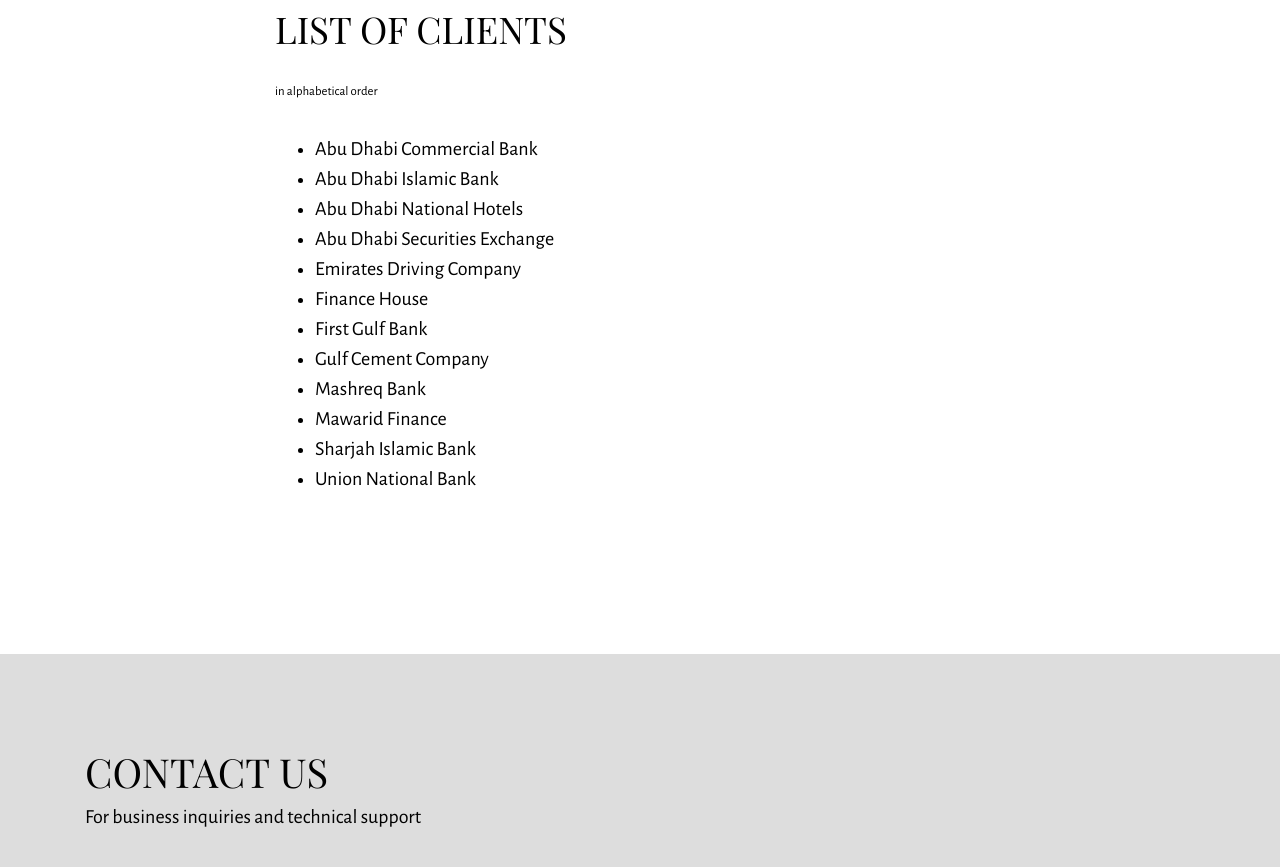
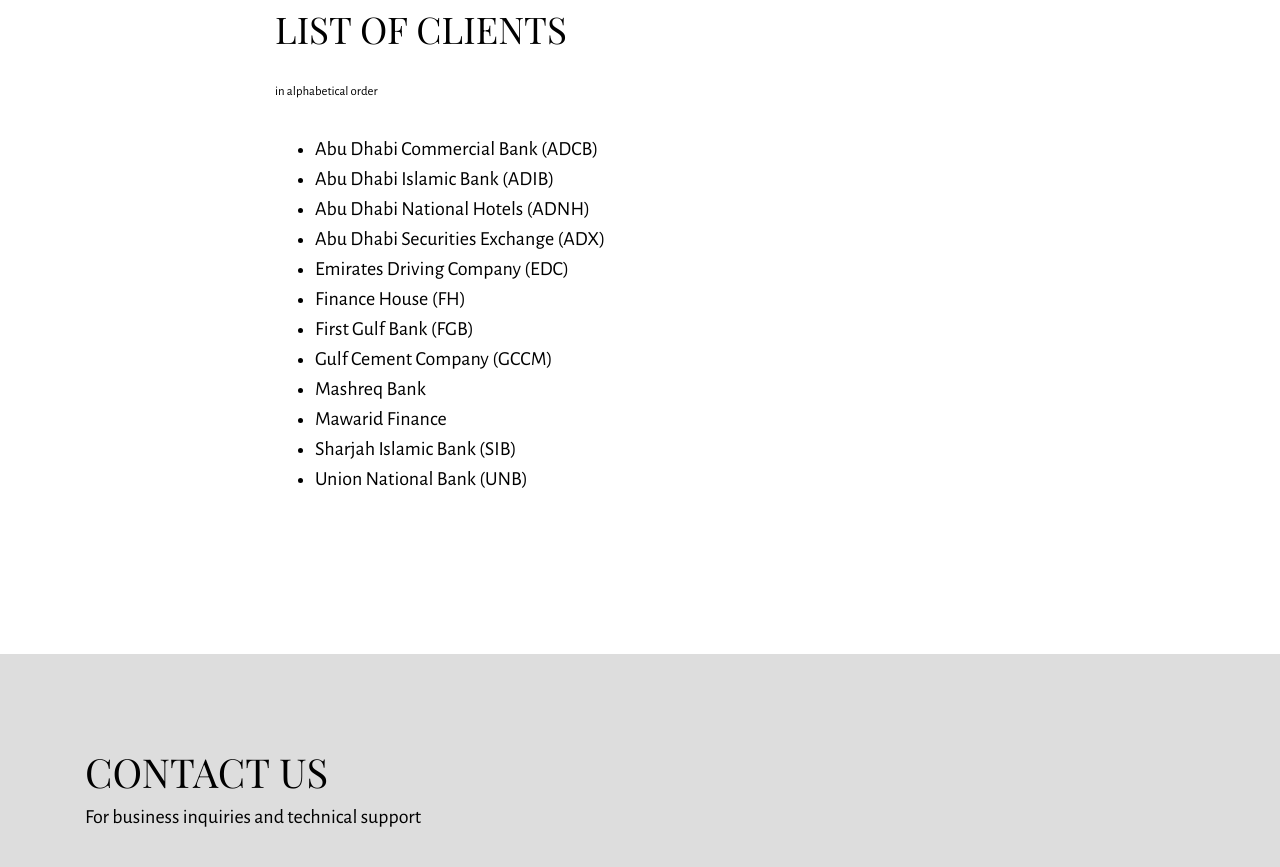
Before and after one commit to QtesLLC/QtesLLC.github.io, a plain HTML site: page index.html in a window 1280 px wide. Shown: the part 2940-3807 px from the top of the page. Drawn offline with nearby package versions, Linux system fonts and the light colour scheme.

Commit message:
Modified Data

```diff
--- a/index.html
+++ b/index.html
@@ -126,7 +126,7 @@
 <section class="mbr-section mbr-section__container mbr-section__container--last" id="content1-m">
     <div class="container">
         <div class="row">
-            <div class="col-md-8 col-md-offset-2 lead"><ul><li>Abu Dhabi Commercial Bank</li><li>Abu Dhabi Islamic Bank</li><li>Abu Dhabi National Hotels</li><li>Abu Dhabi Securities Exchange</li><li>Emirates Driving Company</li><li>Finance House</li><li>First Gulf Bank</li><li>Gulf Cement Company</li><li>Mashreq Bank</li><li>Mawarid Finance</li><li>Sharjah Islamic Bank</li><li>Union National Bank</li></ul></div>
+            <div class="col-md-8 col-md-offset-2 lead"><ul><li>Abu Dhabi Commercial Bank (ADCB)</li><li>Abu Dhabi Islamic Bank (ADIB)</li><li>Abu Dhabi National Hotels (ADNH)</li><li>Abu Dhabi Securities Exchange (ADX)</li><li>Emirates Driving Company (EDC)</li><li>Finance House (FH)</li><li>First Gulf Bank (FGB)</li><li>Gulf Cement Company (GCCM)</li><li>Mashreq Bank</li><li>Mawarid Finance</li><li>Sharjah Islamic Bank (SIB)</li><li>Union National Bank (UNB)</li></ul></div>
         </div>
     </div>
 </section>
```
